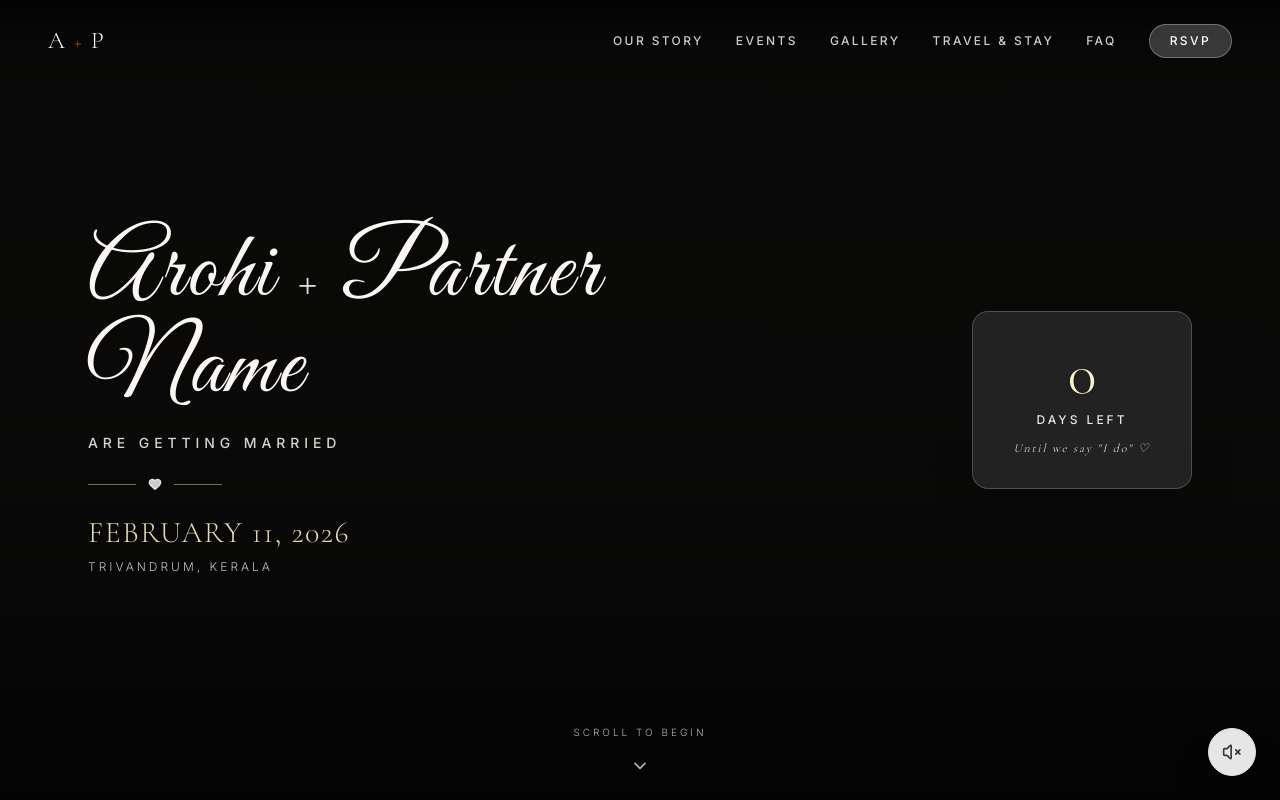
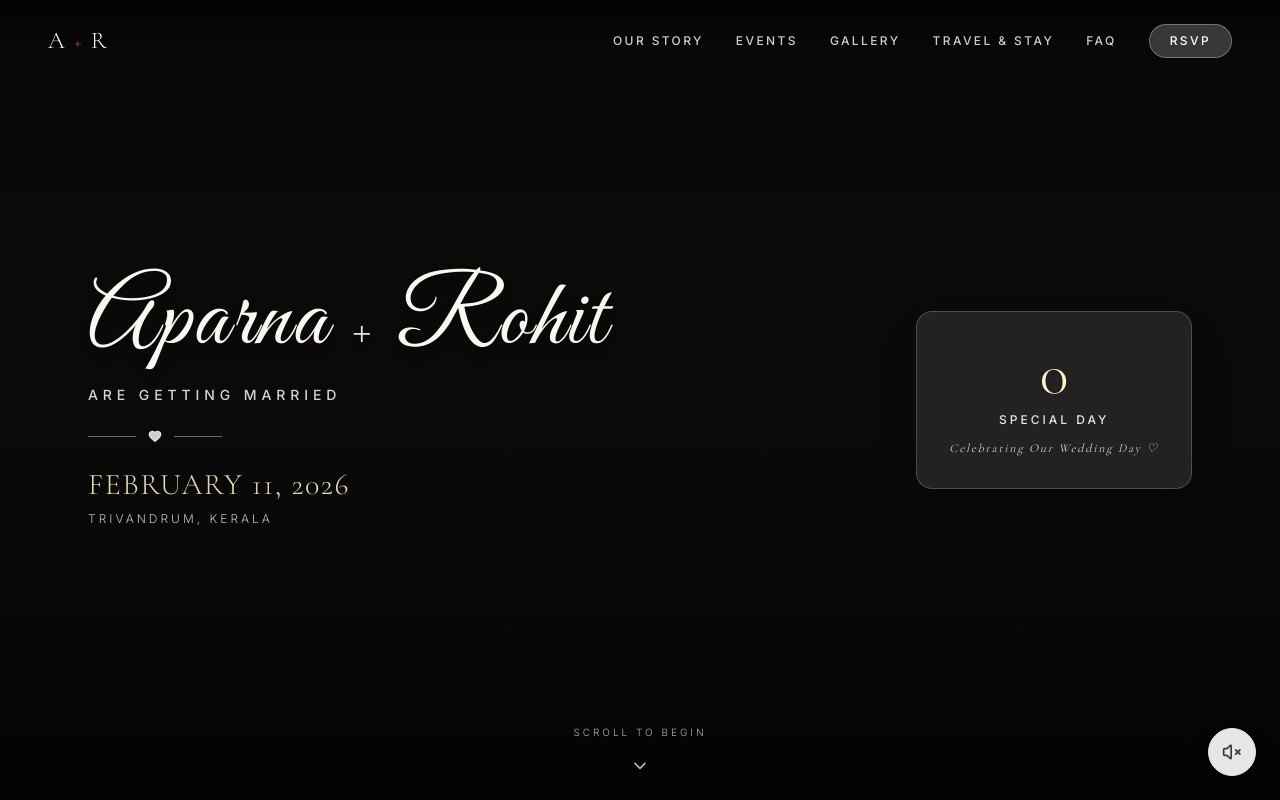
Before and after one commit to abhijithv14/arohi-wedding-invitation, a Next.js app: page / in a window 1280 px wide. Shown: the top 800 px of the page. Built offline with nearby package versions, Linux system fonts and the light colour scheme.

Commit message:
Update couple to Aparna & Rohit and fix countdown

```diff
--- a/components/Countdown.tsx
+++ b/components/Countdown.tsx
@@ -19,6 +19,7 @@ export default function Countdown() {
     seconds: 0,
   });
   const [mounted, setMounted] = useState(false);
+  const [isPast, setIsPast] = useState(false);
 
   useEffect(() => {
     setMounted(true);
@@ -28,6 +29,7 @@ export default function Countdown() {
       const difference = target - now;
 
       if (difference > 0) {
+        setIsPast(false);
         setTimeLeft({
           days: Math.floor(difference / (1000 * 60 * 60 * 24)),
           hours: Math.floor((difference / (1000 * 60 * 60)) % 24),
@@ -35,6 +37,7 @@ export default function Countdown() {
           seconds: Math.floor((difference / 1000) % 60),
         });
       } else {
+        setIsPast(true);
         setTimeLeft({ days: 0, hours: 0, minutes: 0, seconds: 0 });
       }
     };
@@ -89,7 +92,7 @@ export default function Countdown() {
             transition={{ duration: 0.8, delay: 0.6 }}
             className="mt-12 font-script text-3xl sm:text-4xl text-[#5C5549] tracking-wide"
           >
-            until we say &quot;I do&quot; ♡
+            {isPast ? 'Celebrating Our Wedding Day ♡' : 'until we say &quot;I do&quot; ♡'}
           </motion.p>
         </motion.div>
       </div>
--- a/components/Hero.tsx
+++ b/components/Hero.tsx
@@ -14,7 +14,7 @@ export default function Hero() {
       const now = new Date().getTime();
       const difference = target - now;
       if (difference > 0) {
-        setDaysLeft(Math.floor(difference / (1000 * 60 * 60 * 24)));
+        setDaysLeft(Math.ceil(difference / (1000 * 60 * 60 * 24)));
       } else {
         setDaysLeft(0);
       }
@@ -54,7 +54,7 @@ export default function Hero() {
         >
           {/* Handwritten Couple Names */}
           <h1 className="font-script text-6xl sm:text-7xl lg:text-8xl text-[#FAF7F2] font-normal leading-tight drop-shadow-lg tracking-wide">
-            {weddingConfig.bride.name} <span className="font-serif font-light text-4xl sm:text-5xl opacity-90 mx-1">+</span> {weddingConfig.groom.name}
+            {weddingConfig.bride.shortName} <span className="font-serif font-light text-4xl sm:text-5xl opacity-90 mx-1">+</span> {weddingConfig.groom.shortName}
           </h1>
 
           {/* Subtitle Label */}
@@ -86,13 +86,15 @@ export default function Hero() {
           className="mt-12 md:mt-0 bg-white/10 backdrop-blur-md border border-white/20 p-8 rounded-2xl text-center shadow-2xl min-w-[220px]"
         >
           <div className="font-serif text-5xl sm:text-6xl font-light text-amber-100 drop-shadow">
-            {daysLeft !== null ? daysLeft : "--"}
+            {daysLeft !== null ? (daysLeft > 0 ? daysLeft : 0) : "--"}
           </div>
           <div className="mt-2 text-[10px] sm:text-xs tracking-[0.25em] text-stone-200 uppercase font-medium">
-            Days Left
+            {daysLeft !== null && daysLeft > 0 ? "DAYS LEFT" : "SPECIAL DAY"}
           </div>
           <div className="mt-3 text-xs tracking-[0.15em] text-stone-300 font-serif italic">
-            Until we say &quot;I do&quot; ♡
+            {daysLeft !== null && daysLeft > 0
+              ? 'Until we say "I do" ♡'
+              : 'Celebrating Our Wedding Day ♡'}
           </div>
         </motion.div>
       </div>
--- a/config/wedding.ts
+++ b/config/wedding.ts
@@ -44,22 +44,24 @@ export interface FAQItem {
 }
 
 export const weddingConfig = {
+  // Couple Information
   bride: {
-    name: "Arohi",
-    shortName: "Arohi",
+    name: "Aparna Jayakumar",
+    shortName: "Aparna",
   },
   groom: {
-    // Groom Name — TBD, placeholder "Partner Name" until confirmed
-    name: "Partner Name",
-    shortName: "Partner",
+    name: "Rohit S Kumar",
+    shortName: "Rohit",
   },
-  initials: "A + P",
+  initials: "A + R",
 
-  countdownTargetDate: "2026-02-09T18:00:00",
+  // Countdown target date: Wedding Ceremony Muhurtham (Feb 11, 2026, 12:10 PM)
+  countdownTargetDate: "2026-02-11T12:10:00",
   mainWeddingDate: "February 11, 2026",
   weddingLocationShort: "TRIVANDRUM, KERALA",
   rsvpDeadline: "January 26, 2026",
 
+  // Editorial Copy
   tagline: "ARE GETTING MARRIED",
   heroSubtitle: "We invite you to join us in celebrating our wedding story",
   storyHeading: "Every chapter has led us here.",
@@ -72,7 +74,7 @@ export const weddingConfig = {
     {
       id: "sangeeth",
       name: "Sangeeth Ceremony",
-      date: "2026-02-09",
+      date: "2026-02-09", // Monday (dynamic)
       time: "6:00 PM – 9:00 PM",
       location: "Bride's Home, Alalimadathil",
       addressDetails: "Alalimadathil House, Trivandrum, Kerala",
@@ -84,7 +86,7 @@ export const weddingConfig = {
     {
       id: "wedding",
       name: "Wedding Ceremony",
-      date: "2026-02-11",
+      date: "2026-02-11", // Wednesday (dynamic)
       time: "11:30 AM onwards",
       muhurthamTime: "12:10 PM – 12:34 PM",
       location: "Oryx Convention Centre",
@@ -94,12 +96,12 @@ export const weddingConfig = {
       googleMapsUrl: "https://maps.google.com/?q=Oryx+Convention+Centre+Trivandrum",
       image: "/images/event-wedding.jpg",
       iconName: "ring",
-      description: "The sacred wedding ceremony and Muhurtham followed by traditional feast and blessings.",
+      description: "The sacred wedding ceremony and Muhurtham (12:10 PM – 12:34 PM) followed by traditional feast and blessings.",
     },
     {
       id: "reception",
       name: "Wedding Reception",
-      date: "2026-02-12",
+      date: "2026-02-12", // Thursday (dynamic)
       time: "6:00 PM onwards",
       location: "Al Saj Mini Comet Hall",
       addressDetails: "Kazhakootam, Trivandrum (Tvm), Kerala",
@@ -147,7 +149,7 @@ export const weddingConfig = {
     {
       id: "g1",
       src: "/images/gallery-1.jpg",
-      alt: "Arohi & Partner moments",
+      alt: "Aparna & Rohit moments",
       title: "Embracing the Evening Sun",
       caption: "A quiet moment by the water as the dusk settles.",
     },
@@ -226,5 +228,5 @@ export const weddingConfig = {
   ] as FAQItem[],
 
   footerText: "We can't wait to celebrate with you.",
-  contactEmail: "celebrate@arohi-wedding.com",
+  contactEmail: "celebrate@aparna-rohit.com",
 };
```
